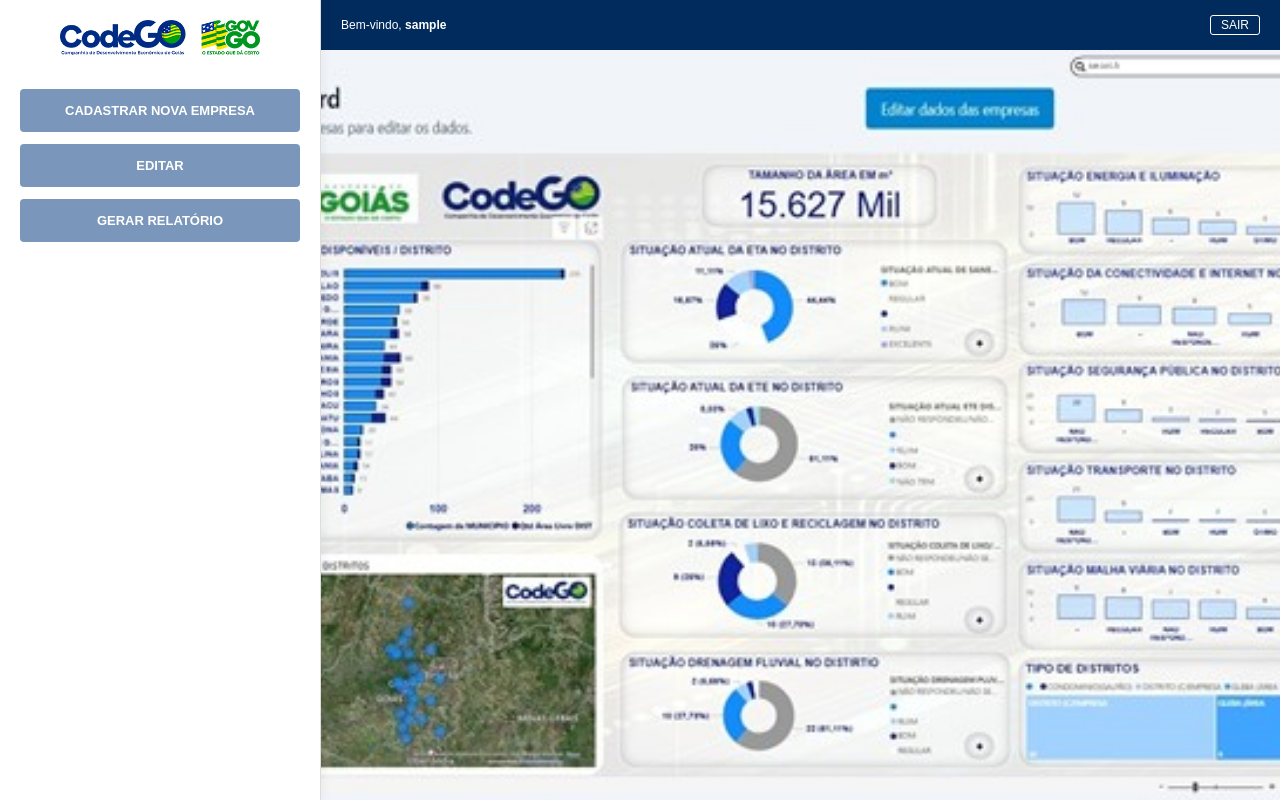
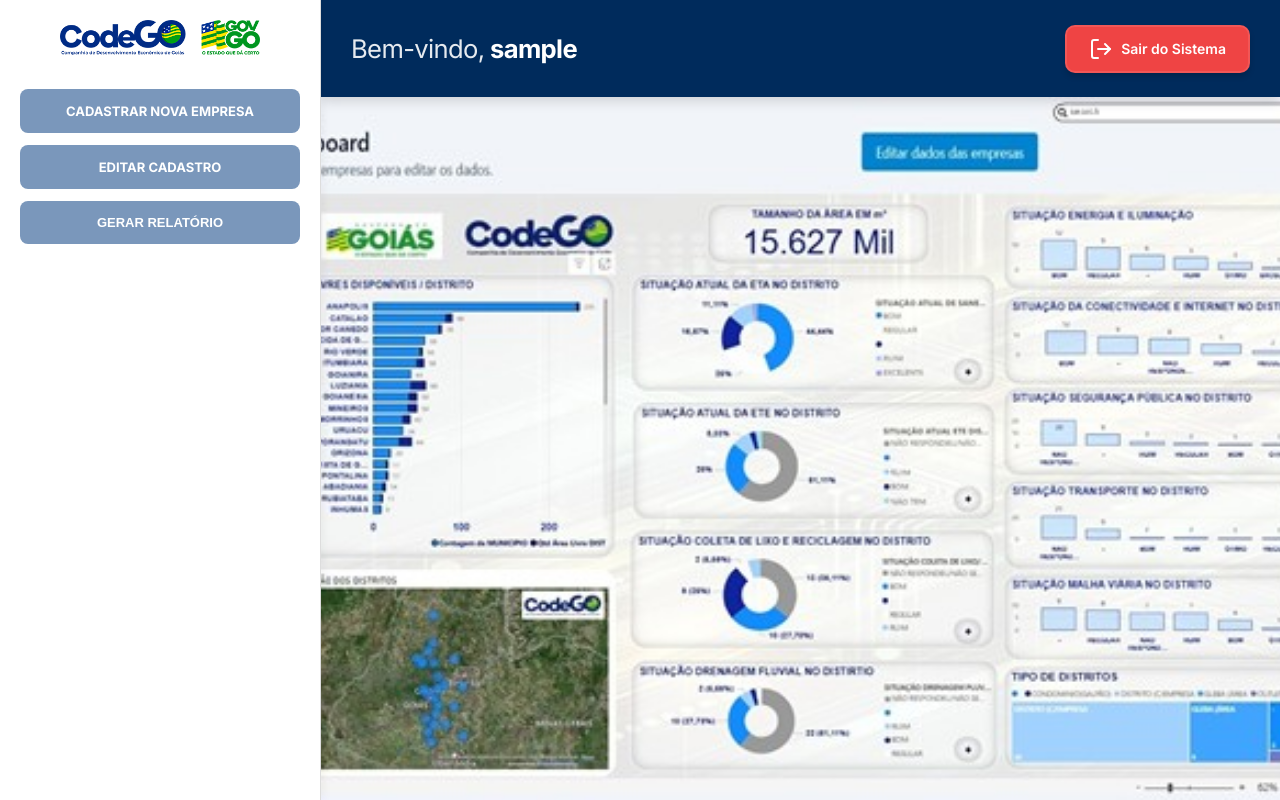
Before and after one commit to gabrielmudestu/asent-jur, a Flask app: page /menu in a window 1280 px wide. Run offline with Flask 3, Linux system fonts and the light colour scheme; the visitor is signed in with stand-in values (Sample User, id 1).

Commit message:
Refactor menu.html for improved layout and styles
Updated the HTML structure and styles for the dashboard menu.

```diff
--- a/projeto_teste/templates/menu.html
+++ b/projeto_teste/templates/menu.html
@@ -5,12 +5,17 @@
     <meta name="viewport" content="width=device-width, initial-scale=1.0">
     <title>Painel CodeGO - Dashboard</title>
     <link rel="stylesheet" href="https://cdnjs.cloudflare.com/ajax/libs/font-awesome/6.0.0/css/all.min.css">
+    <link href="https://fonts.googleapis.com/css2?family=Inter:wght@400;600;700&display=swap" rel="stylesheet">
+    <script src="https://unpkg.com/lucide@latest"></script>
+
     <style>
         :root {
             --sidebar-bg: #ffffff;
-            --accent-blue: #002b5c;
+            --accent-blue: #002b5c; /* Azul Cobalto */
             --button-blue: #7a97bb;
-            --text-color: #333;
+            --text-white: #ffffff;
+            --logout-red: #ef4444;
+            --logout-red-hover: #dc2626;
         }
 
         body, html {
@@ -18,8 +23,8 @@
             padding: 0;
             height: 100%;
             width: 100%;
-            font-family: Arial, sans-serif;
-            overflow: hidden; /* Evita rolagem na página principal */
+            font-family: 'Inter', sans-serif;
+            overflow: hidden;
         }
 
         .wrapper {
@@ -28,7 +33,7 @@
             width: 100vw;
         }
 
-        /* --- BARRA LATERAL (SIDEBAR) --- */
+        /* --- SIDEBAR --- */
         .sidebar {
             width: 280px;
             min-width: 280px;
@@ -63,7 +68,7 @@
             color: white;
             text-decoration: none;
             padding: 14px;
-            border-radius: 4px;
+            border-radius: 8px;
             font-size: 13px;
             font-weight: bold;
             text-align: center;
@@ -75,40 +80,70 @@
 
         .nav-button:hover {
             background-color: var(--accent-blue);
+            transform: translateX(5px);
         }
 
-        /* --- ÁREA DO CONTEÚDO (DASHBOARD) --- */
+        /* --- CONTEÚDO PRINCIPAL --- */
         .main-content {
             flex-grow: 1;
             display: flex;
             flex-direction: column;
-            background-color: #e5e7eb;
+            background-color: #f3f4f6;
         }
 
+        /* --- TOPBAR INVERTIDA (AZUL COBALTO COM LETRA BRANCA) --- */
         .topbar {
-            background-color: var(--accent-blue);
-            color: white;
-            padding: 8px 20px;
+            background-color: var(--accent-blue); /* Fundo Azul Cobalto */
+            color: var(--text-white); /* Letras Brancas */
+            padding: 15px 30px;
             display: flex;
             justify-content: space-between;
             align-items: center;
-            font-size: 12px;
-            height: 35px;
+            height: 70px;
+            box-shadow: 0 4px 12px rgba(0,0,0,0.15);
+            z-index: 5;
         }
 
-        .logout-link {
+        .welcome-text {
+            font-size: 1.6rem;
+            font-weight: 700;
+            color: var(--text-white); /* Texto em Branco */
+            letter-spacing: -0.025em;
+        }
+
+        .welcome-text span {
+            font-weight: 400;
+            opacity: 0.9;
+        }
+
+        /* Botão de Logout */
+        .btn-logout {
+            background-color: var(--logout-red);
             color: white;
             text-decoration: none;
-            border: 1px solid white;
-            padding: 2px 10px;
-            border-radius: 3px;
+            padding: 10px 22px;
+            border-radius: 10px;
+            font-weight: 600;
+            font-size: 0.875rem;
+            display: flex;
+            align-items: center;
+            gap: 8px;
+            transition: all 0.2s ease;
+            box-shadow: 0 4px 6px -1px rgba(0, 0, 0, 0.2);
+            border: 2px solid rgba(255, 255, 255, 0.1); /* Borda sutil para destaque no azul */
         }
 
-        /* CONTAINER DA IMAGEM PARA OCUPAR TUDO */
+        .btn-logout:hover {
+            background-color: var(--logout-red-hover);
+            transform: translateY(-2px);
+            box-shadow: 0 8px 15px rgba(0, 0, 0, 0.3);
+        }
+
+        /* CONTAINER DO DASHBOARD */
         .dashboard-container {
             flex-grow: 1;
             width: 100%;
-            height: calc(100vh - 35px); /* Desconta a altura da topbar */
+            height: calc(100vh - 70px);
             position: relative;
             overflow: hidden;
         }
@@ -116,7 +151,7 @@
         .dashboard-img {
             width: 100%;
             height: 100%;
-            object-fit: cover; /* Força a imagem a preencher todo o container */
+            object-fit: cover;
             display: block;
         }
     </style>
@@ -131,15 +166,21 @@
 
             <div class="nav-menu">
                 <a href="{{ url_for('cadastro') }}" class="nav-button">Cadastrar Nova Empresa</a>
-                <button class="nav-button">Editar</button>
+                <a href="{{ url_for('selecionar_edicao') }}" class="nav-button">Editar Cadastro</a>
                 <button class="nav-button">Gerar Relatório</button>
             </div>
         </div>
 
         <div class="main-content">
             <div class="topbar">
-                <span>Bem-vindo, <strong>{{ session['username'] }}</strong></span>
-                <a href="{{ url_for('logout') }}" class="logout-link">SAIR</a>
+                <div class="welcome-text">
+                    <span>Bem-vindo,</span> {{ session['username'] }}
+                </div>
+
+                <a href="{{ url_for('logout') }}" class="btn-logout">
+                    <i data-lucide="log-out" class="w-4 h-4"></i>
+                    Sair do Sistema
+                </a>
             </div>
 
             <div class="dashboard-container">
@@ -148,5 +189,8 @@
         </div>
     </div>
 
+    <script>
+        lucide.createIcons();
+    </script>
 </body>
 </html>
```
